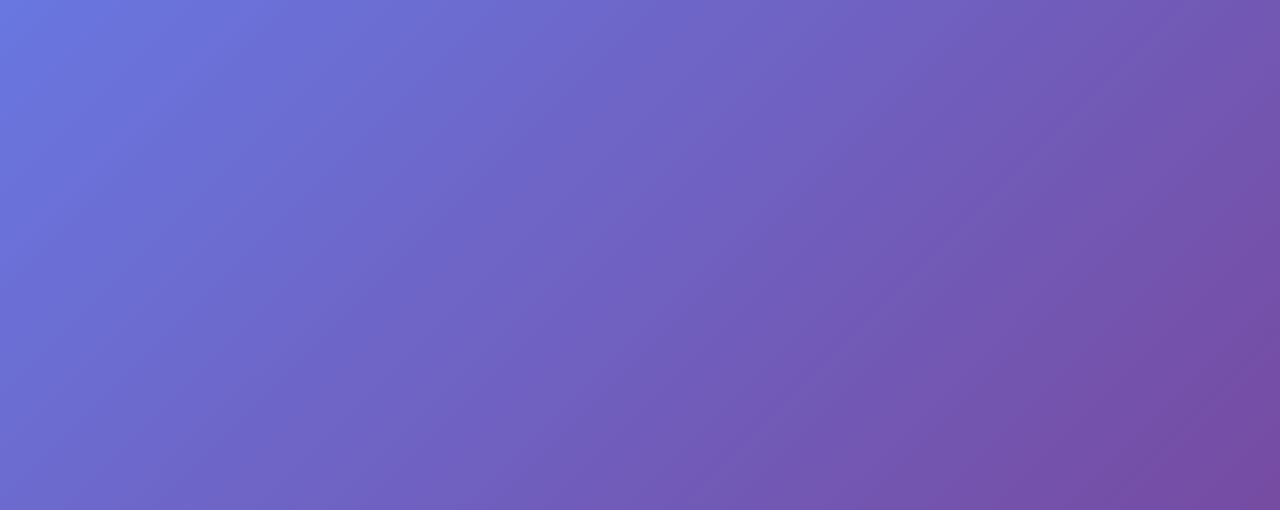
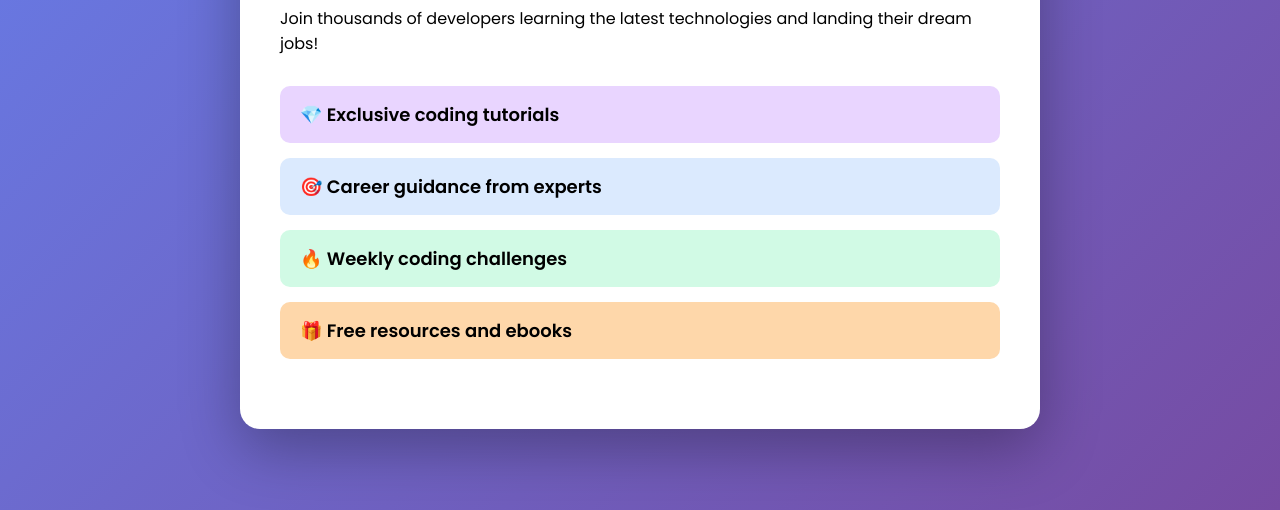
Before and after one commit to Exc1D/newsletter-popup-from-hell, a plain HTML site: page index.html in a window 1280 px wide. Shown: the part 290-800 px from the top of the page. Drawn offline with Linux system fonts and the light colour scheme.

Commit message:
Feat: Add main content

```diff
--- a/index.html
+++ b/index.html
@@ -11,6 +11,26 @@
     <link rel="stylesheet" href="styles.css" />
   </head>
   <body>
+    <main class="main-content">
+      <h1>🚀 Master Web Development in 2026!</h1>
+      <p>
+        Join thousands of developers learning the latest technologies and
+        landing their dream jobs!
+      </p>
+      <ul class="feature-list">
+        <li class="feature-item feature-purple">
+          💎 Exclusive coding tutorials
+        </li>
+        <li class="feature-item feature-blue">
+          🎯 Career guidance from experts
+        </li>
+        <li class="feature-item feature-green">🔥 Weekly coding challenges</li>
+        <li class="feature-item feature-orange">
+          🎁 Free resources and ebooks
+        </li>
+      </ul>
+    </main>
+    <div></div>
     <script src="script.js"></script>
   </body>
 </html>
```
